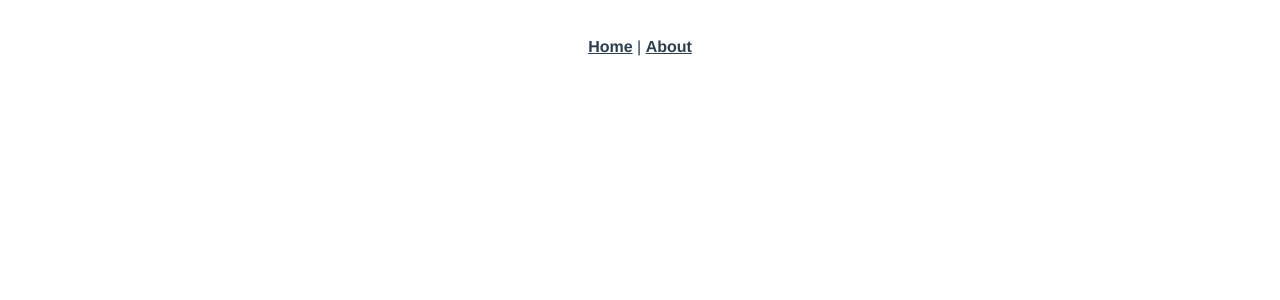
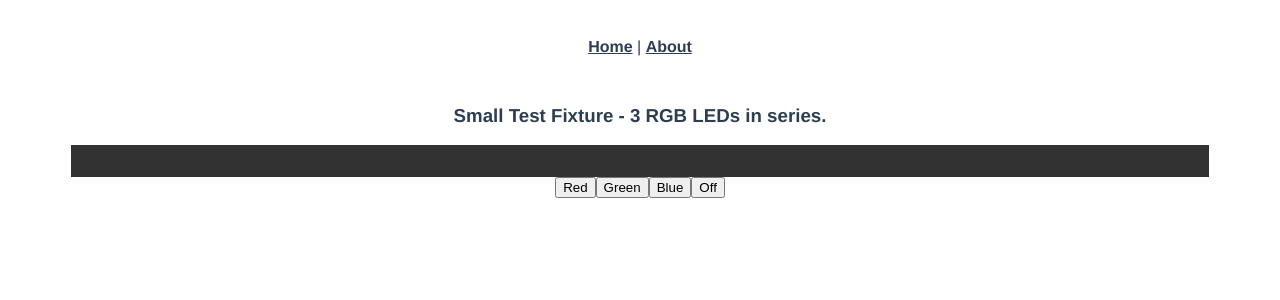
Before and after one commit to ppassmannpriv/blynck, a Vue app: page /#/show in a window 1280 px wide. Before the commit this address had no page. Shown: the top 300 px of the page. Built offline with nearby package versions, Linux system fonts and the light colour scheme; no server answers.

Commit message:
first test successful

```diff
--- a/package.json
+++ b/package.json
@@ -8,7 +8,12 @@
     "lint": "vue-cli-service lint"
   },
   "dependencies": {
+    "artnet": "^1.4.0",
     "core-js": "^3.6.5",
+    "dmxnet": "^0.8.0",
+    "express": "^4.17.1",
+    "socket.io": "^4.4.0",
+    "socket.io-client": "^4.4.0",
     "vue": "^3.0.0",
     "vue-router": "^4.0.0-0",
     "vuex": "^4.0.0-0"
--- /dev/null
+++ b/src/components/Show/Fixture.vue
@@ -0,0 +1,59 @@
+<template>
+  <div class="fixture">
+    <h3>Small Test Fixture - 3 RGB LEDs in series.</h3>
+    <div class="display" v-bind:style="{ background: fixtureColor }"></div>
+    <div class="controls">
+      <button @click="setColor({ r: 255, g: 0, b: 0 })">Red</button>
+      <button @click="setColor({ r: 0, g: 255, b: 0 })">Green</button>
+      <button @click="setColor({ r: 0, g: 0, b: 255 })">Blue</button>
+      <button @click="setColor({ r: 0, g: 0, b: 0 })">Off</button>
+    </div>
+  </div>
+</template>
+<script>
+import io from "socket.io-client";
+
+export default {
+  name: "Fixture",
+  data() {
+    return {
+      fixtureColor: "rgb(50, 50, 50)",
+      socket: io("http://127.0.0.1:6969", { forceNew: true }),
+      fixtureChannels: {
+        r: [0, 3, 6],
+        g: [1, 4, 7],
+        b: [2, 5, 8],
+      },
+    };
+  },
+  methods: {
+    setColor({ r, g, b }) {
+      this.fixtureColor = `rgb(${r}, ${g}, ${b})`;
+      this.socket.emit("set", 255);
+      this.socket.emit("transmit");
+      // this.fixtureChannels.r.forEach(channel => {
+      //   this.artnet.set(channel, r, (err, res) => {
+      //     console.log(err, res);
+      //   })
+      // })
+      // this.fixtureChannels.g.forEach(channel => {
+      //   this.artnet.set(channel, g)
+      // })
+      // this.fixtureChannels.b.forEach(channel => {
+      //   this.artnet.set(channel, b)
+      // })
+    },
+  },
+};
+</script>
+<style scoped lang="scss">
+.fixture {
+  width: 100%;
+
+  .display {
+    height: 2rem;
+    width: 90%;
+    margin: auto;
+  }
+}
+</style>
--- a/src/router/index.js
+++ b/src/router/index.js
@@ -1,11 +1,17 @@
 import { createRouter, createWebHashHistory } from "vue-router";
 import Home from "../views/Home.vue";
+import Show from "../views/Show.vue";
 
 const routes = [
   {
     path: "/",
     name: "Home",
     component: Home,
+  },
+  {
+    path: "/show",
+    name: "Show",
+    component: Show,
   },
   {
     path: "/about",
--- /dev/null
+++ b/src/views/Show.vue
@@ -0,0 +1,18 @@
+<template>
+  <div class="wrapper">
+    <fixture />
+  </div>
+</template>
+<script>
+import Fixture from "../components/Show/Fixture.vue";
+
+export default {
+  name: "Show",
+  components: { Fixture },
+  methods: {
+    open(link) {
+      this.$electron.shell.openExternal(link);
+    },
+  },
+};
+</script>
```
Also changed, not shown: src/server/index.js (added, +50 -0 lines), 1 other file (tests, documents, lock files or other folders).
